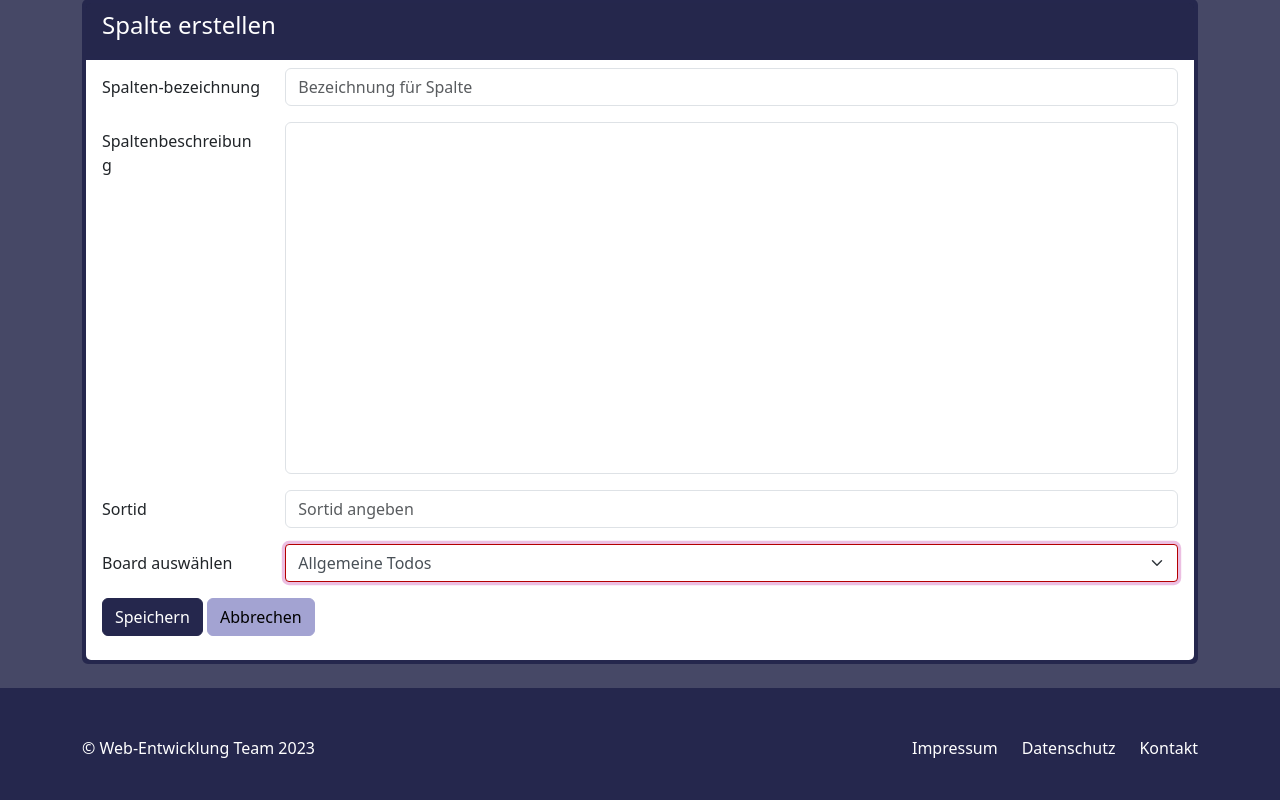
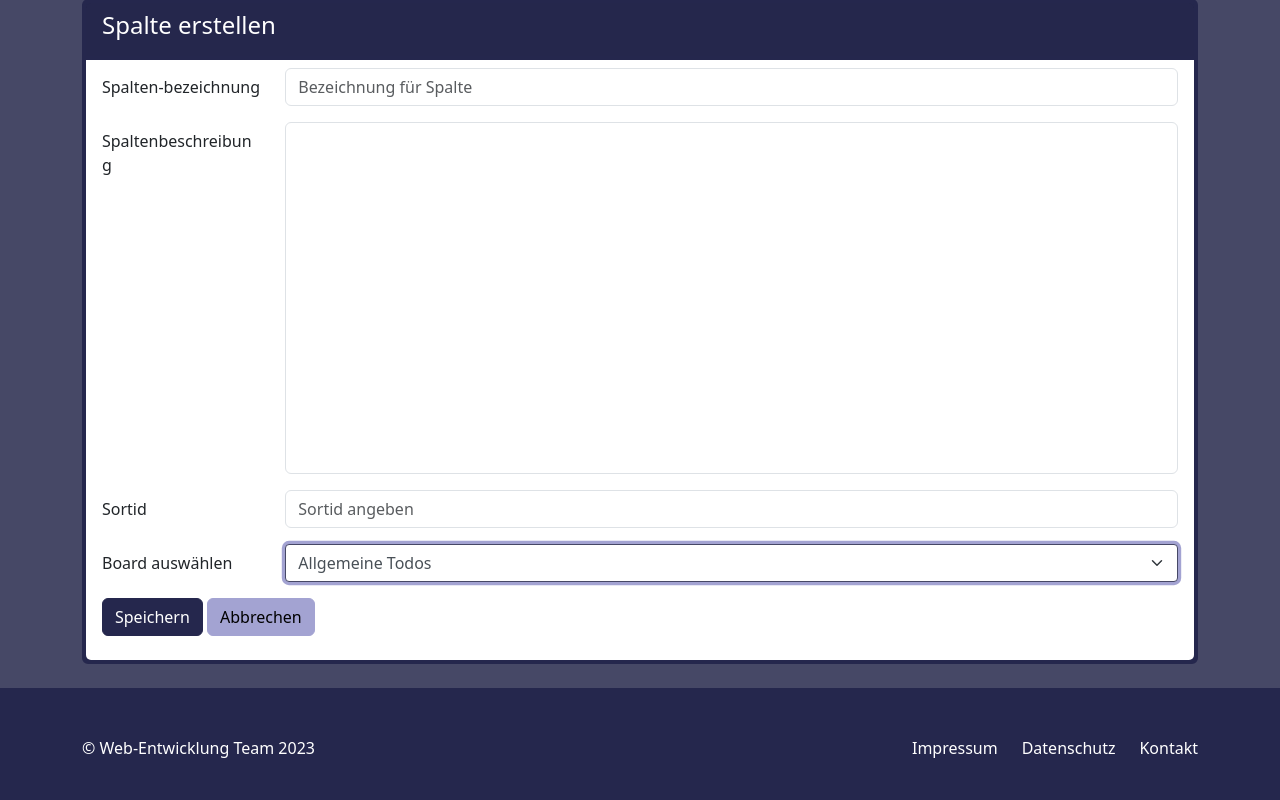
Before and after one commit to JDeffner/Webentwicklung, a PHP site: page /Uebung02/SpalteErstellen.html in a window 1280 px wide, with the restyled element focused. Shown: the part 137-937 px from the top of the page. Run offline with PHP 8.4, Linux system fonts and the light colour scheme.

Commit message:
Form CSS update

```diff
--- a/Uebung02/Style1.css
+++ b/Uebung02/Style1.css
@@ -258,9 +258,15 @@ textarea::-webkit-scrollbar-thumb:active {
 }
 
 .form-select:focus {
-    border-color: #b40000;
+    border-color: var(--secondary-color);
     outline: 0;
-    box-shadow: 0 0 0 0.2rem rgba(180, 0, 138, 0.25);
+    box-shadow: 0 0 0 0.2rem var(--tertiary-color);
+}
+
+.form-control:focus {
+    border-color: var(--secondary-color);
+    outline: 0;
+    box-shadow: 0 0 0 0.2rem var(--tertiary-color);
 }
 
 .form-select option {
```
